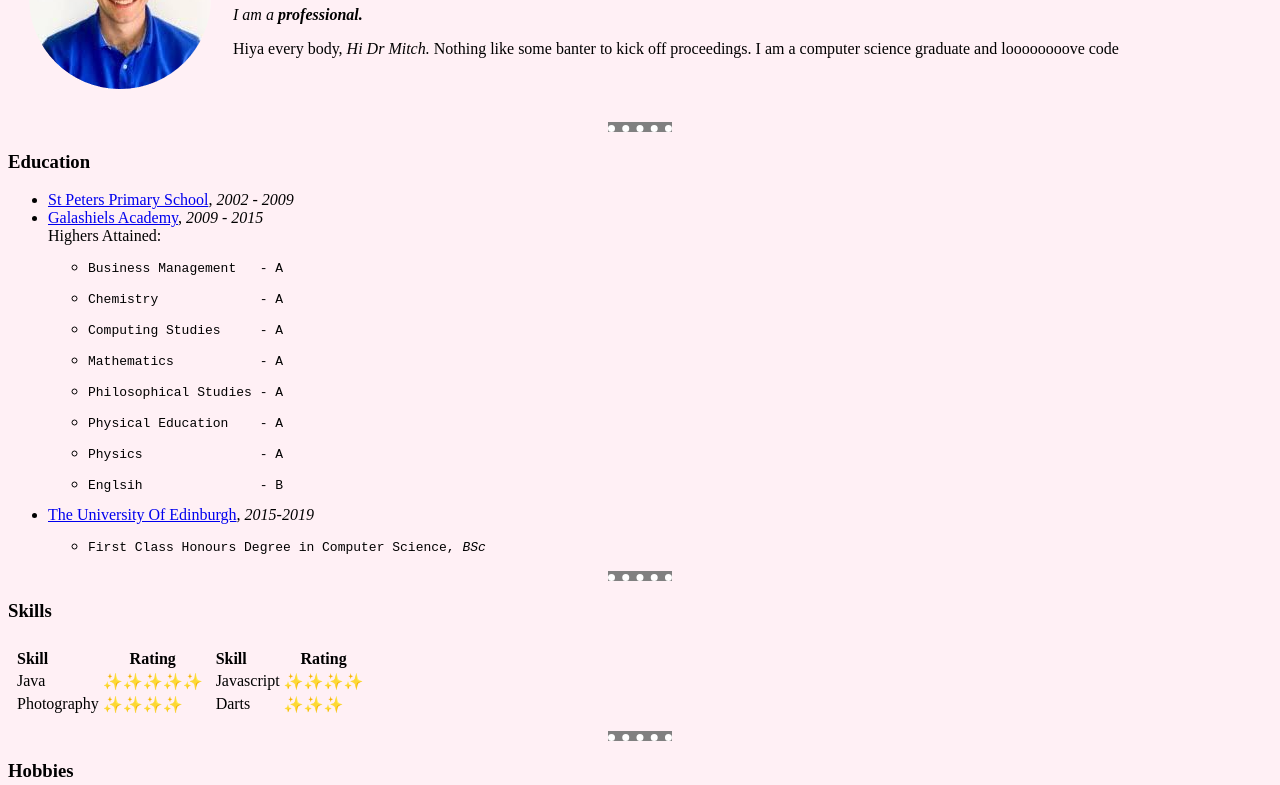
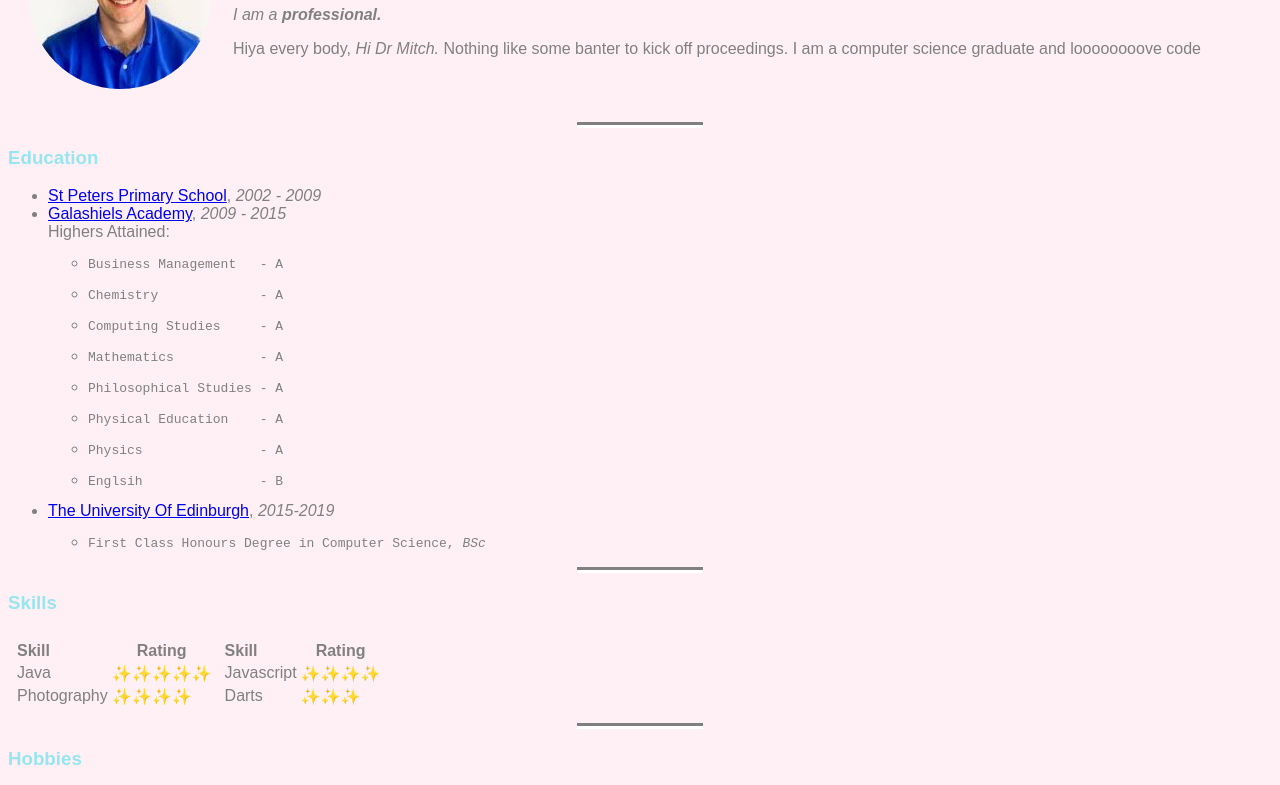
Before and after one commit to asmitchell97/HTML_PersonalSite, a plain HTML site: page index.html in a window 1280 px wide. Shown: the part 122-907 px from the top of the page. Drawn offline with Linux system fonts and the light colour scheme.

Commit message:
Added css elements

```diff
--- /dev/null
+++ b/css/styles.css
@@ -0,0 +1,40 @@
+body {
+  background-color:#fff0f5;
+}
+
+html, body, h1, h2, h3, h4, h5, h6, p, ul, ol, table {
+  font-family: Arial, Helvetica, sans-serif;
+}
+
+hr {
+            /*  top | right | bottom | left*/
+  border-style: none  none    solid   none;
+  border-color: white;
+  border-radius: 0;
+  border-width: 3px;
+  width: 10%
+}
+
+h1 {
+  color: #efa8e4;
+}
+
+h3 {
+  color: #97e5ef;
+}
+
+p {
+  color: grey;
+}
+
+ul {
+  color: grey;
+}
+
+ol {
+  color: grey;
+}
+
+table {
+  color: grey;
+}
--- a/index.html
+++ b/index.html
@@ -4,24 +4,7 @@
 <head>
   <meta charset="utf-8">
   <title>Andrew's Personal Site</title>
-
-  <style>
-    body {
-      background-color:#fff0f5;
-    }
-
-    hr {
-                /*  top | right | bottom | left*/
-      border-style: none  none    dotted   none;
-      border-spacing: 20px;
-      border-color: white;
-      border-radius: 0;
-      border-spacing: 50%;
-      border-width: 7px;
-      width: 5%
-    }
-
-  </style>
+  <link rel="stylesheet" href="css/styles.css">
 </head>
 
 <body>
```
Also changed, not shown: contactDetails.html (+1 -0 lines), hobbies.html (+1 -0 lines), inputs.html (+1 -0 lines).
